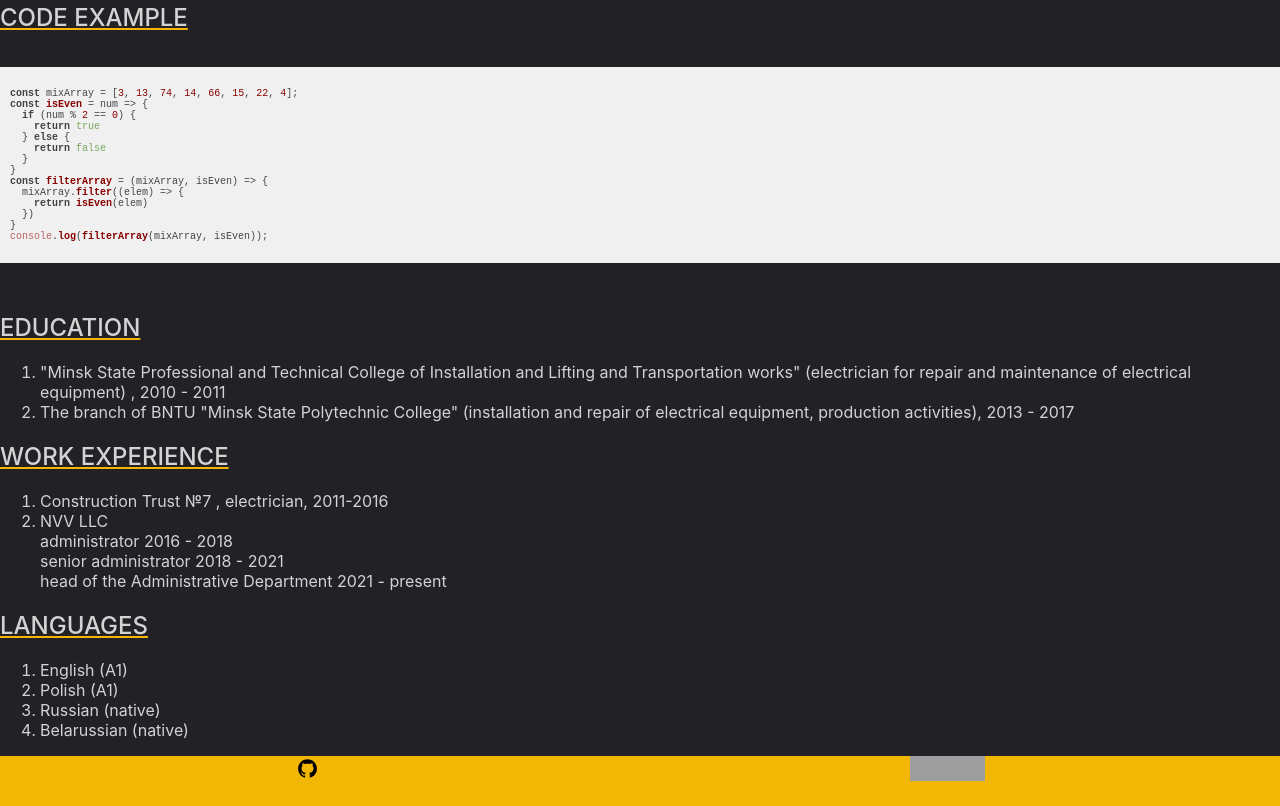
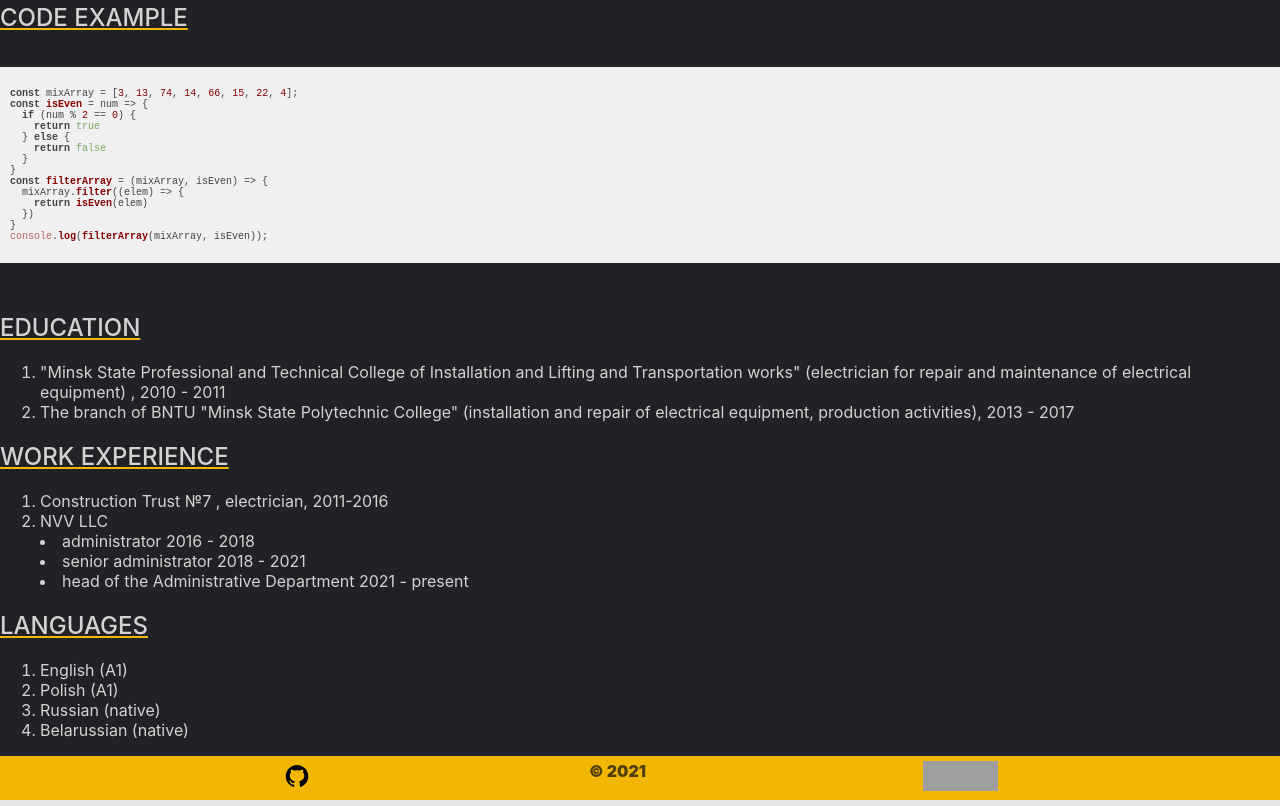
Before and after one commit to jsbrownn/cv, a plain HTML site: page index.html in a window 1280 px wide. Shown: the part 913-1719 px from the top of the page. Drawn offline with Linux system fonts and the light colour scheme; files that its build step writes are made by us from their sources; grey boxes are pictures that could not be loaded.

Commit message:
refactor:add styles to footer

```diff
--- a/index.html
+++ b/index.html
@@ -49,7 +49,6 @@
         </g>
       </defs>
     </svg>
-
     <div class="wrapper">
       <div class="container">
         <header class="header">
@@ -259,8 +258,8 @@ console.log(filterArray(mixArray, isEven));
           <div class="github">
             <a href="https://github.com/jsbrownn">
               <svg
-                width="25"
-                height="25"
+                width="30"
+                height="30"
                 fill="#000"
                 viewBox="0 0 64 64"
                 xmlns="http://www.w3.org/2000/svg"
@@ -271,7 +270,7 @@ console.log(filterArray(mixArray, isEven));
               </svg>
             </a>
           </div>
-          <div class="year"></div>
+          <div class="copyright">&copy 2021</div>
           <div class="rsschool">
             <a href="">
               <img src="https://rs.school/images/rs_school_js.svg" alt="rs_school-logo" class="rsschool__img" />
--- a/style.css
+++ b/style.css
@@ -173,8 +173,14 @@ h6 {
   text-decoration:underline;
   text-decoration-color: #F2B705;
   margin: 20px 0;
+}
 
+.hard-skills-list__item,
+.soft-skills-list__item,
+.nvv-list__item{
+  list-style: inside;
 }
+
 
 .contacts-list__item{
   display: flex;
@@ -204,12 +210,18 @@ h6 {
 
 .footer{
   background: #F2B705;
-  min-height: 50px;
+  min-height: 30px;
+  padding: 5px;
   display:flex;
   justify-content: space-evenly;
 }
 
+.copyright{
+  color: rgba(17, 15, 15, 0.712);
+  font-weight: 900;
+}
+
 .rsschool__img{
-  height: 25px;
+  height: 30px;
   width: 75px;
 }
```
